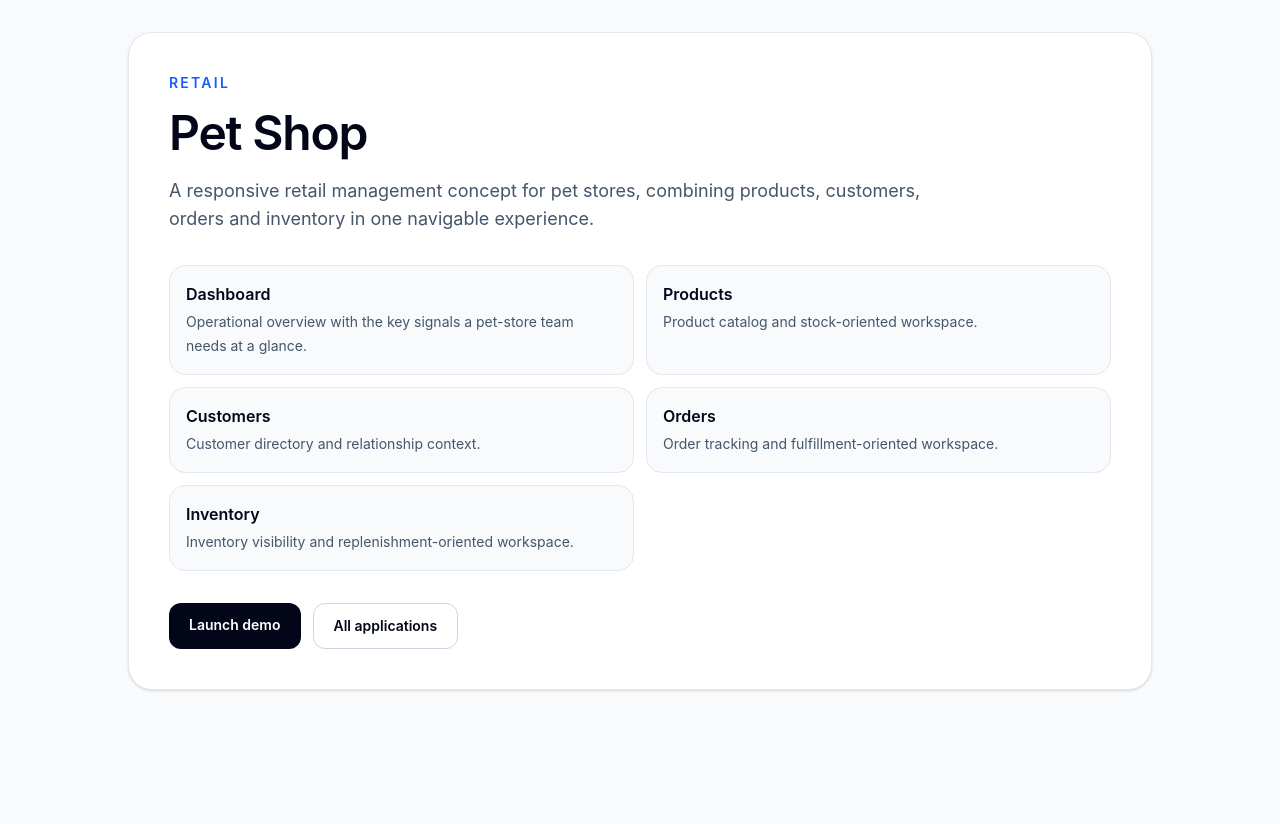
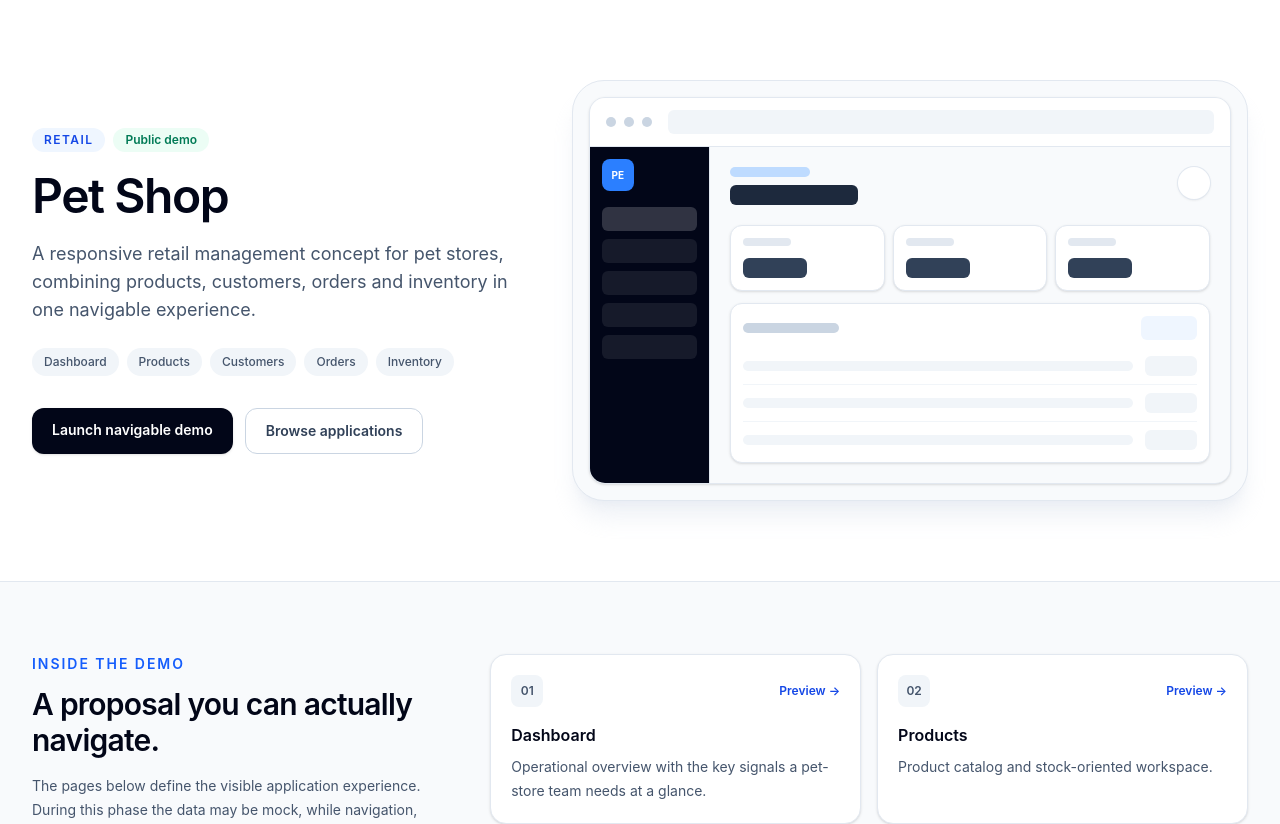
Before and after one commit to LuisHdezE/WebBlueprint, a React (Vite) app: page /apps/pet-shop in a window 1280 px wide. Shown: the top 824 px of the page. Before the commit the page ends 800 px from the top, so only its background shows below. Built offline with nearby package versions, Linux system fonts and the light colour scheme.

Commit message:
feat(u0.2): refine application presentation page

```diff
--- a/src/pages/ApplicationDetailPage.tsx
+++ b/src/pages/ApplicationDetailPage.tsx
@@ -1,5 +1,6 @@
 import { Link, Navigate, useParams } from 'react-router';
 import { getApplicationBySlug } from '@/applications/applicationRegistry';
+import { ApplicationPreview } from '@/components/applications/ApplicationPreview';
 
 export function ApplicationDetailPage() {
   const { slug } = useParams();
@@ -12,30 +13,65 @@ export function ApplicationDetailPage() {
   const firstDemoPage = application.demoPages[0];
 
   return (
-    <main className="min-h-dvh bg-slate-50 px-4 py-8 text-slate-950 sm:px-6 lg:px-8">
-      <section className="mx-auto max-w-5xl rounded-3xl border border-slate-200 bg-white p-6 shadow-sm sm:p-10">
-        <p className="text-sm font-semibold uppercase tracking-[0.16em] text-blue-600">{application.category}</p>
-        <h1 className="mt-4 text-4xl font-semibold tracking-tight sm:text-5xl">{application.name}</h1>
-        <p className="mt-5 max-w-3xl text-base leading-7 text-slate-600 sm:text-lg">{application.summary}</p>
+    <main>
+      <section className="border-b border-slate-200 bg-white">
+        <div className="mx-auto grid max-w-7xl items-center gap-10 px-4 py-14 sm:px-6 lg:grid-cols-[0.85fr_1.15fr] lg:px-8 lg:py-20">
+          <div>
+            <div className="flex flex-wrap items-center gap-2">
+              <span className="rounded-full bg-blue-50 px-3 py-1 text-xs font-semibold uppercase tracking-[0.12em] text-blue-700">{application.category}</span>
+              <span className="rounded-full bg-emerald-50 px-3 py-1 text-xs font-semibold text-emerald-700">Public demo</span>
+            </div>
+            <h1 className="mt-5 text-4xl font-semibold tracking-[-0.03em] text-slate-950 sm:text-5xl">{application.name}</h1>
+            <p className="mt-5 max-w-2xl text-base leading-7 text-slate-600 sm:text-lg">{application.summary}</p>
 
-        <div className="mt-8 grid gap-3 sm:grid-cols-2">
-          {application.demoPages.map((page) => (
-            <div key={page.id} className="rounded-2xl border border-slate-200 bg-slate-50 p-4">
-              <p className="font-semibold">{page.label}</p>
-              <p className="mt-1 text-sm leading-6 text-slate-600">{page.description}</p>
+            <div className="mt-6 flex flex-wrap gap-2">
+              {application.capabilities.map((capability) => (
+                <span key={capability} className="rounded-full bg-slate-100 px-3 py-1.5 text-xs font-medium text-slate-600">
+                  {capability}
+                </span>
+              ))}
             </div>
-          ))}
+
+            <div className="mt-8 flex flex-col gap-3 sm:flex-row">
+              {firstDemoPage ? (
+                <Link className="inline-flex justify-center rounded-xl bg-slate-950 px-5 py-3 text-sm font-semibold text-white shadow-sm hover:bg-slate-800" to={`/demo/${application.slug}/${firstDemoPage.path}`}>
+                  Launch navigable demo
+                </Link>
+              ) : null}
+              <Link className="inline-flex justify-center rounded-xl border border-slate-300 bg-white px-5 py-3 text-sm font-semibold text-slate-700 hover:bg-slate-50" to="/apps">
+                Browse applications
+              </Link>
+            </div>
+          </div>
+
+          <div className="rounded-[2rem] border border-slate-200 bg-slate-50 p-3 shadow-xl shadow-slate-200/60 sm:p-4">
+            <ApplicationPreview application={application} />
+          </div>
         </div>
+      </section>
 
-        <div className="mt-8 flex flex-wrap gap-3">
-          {firstDemoPage ? (
-            <Link className="rounded-xl bg-slate-950 px-5 py-3 text-sm font-semibold text-white" to={`/demo/${application.slug}/${firstDemoPage.path}`}>
-              Launch demo
-            </Link>
-          ) : null}
-          <Link className="rounded-xl border border-slate-300 px-5 py-3 text-sm font-semibold" to="/apps">
-            All applications
-          </Link>
+      <section className="mx-auto max-w-7xl px-4 py-14 sm:px-6 lg:px-8 lg:py-18">
+        <div className="grid gap-8 lg:grid-cols-[0.72fr_1.28fr]">
+          <div>
+            <p className="text-sm font-semibold uppercase tracking-[0.14em] text-blue-600">Inside the demo</p>
+            <h2 className="mt-3 text-3xl font-semibold tracking-tight text-slate-950">A proposal you can actually navigate.</h2>
+            <p className="mt-4 text-sm leading-6 text-slate-600">
+              The pages below define the visible application experience. During this phase the data may be mock, while navigation, information architecture and responsive behavior represent the proposal honestly.
+            </p>
+          </div>
+
+          <div className="grid gap-4 sm:grid-cols-2">
+            {application.demoPages.map((page, index) => (
+              <article key={page.id} className="rounded-2xl border border-slate-200 bg-white p-5 shadow-sm">
+                <div className="flex items-center justify-between gap-3">
+                  <span className="grid size-8 place-items-center rounded-lg bg-slate-100 text-xs font-semibold text-slate-600">{String(index + 1).padStart(2, '0')}</span>
+                  <Link className="text-xs font-semibold text-blue-700" to={`/demo/${application.slug}/${page.path}`}>Preview →</Link>
+                </div>
+                <h3 className="mt-4 font-semibold text-slate-950">{page.label}</h3>
+                <p className="mt-2 text-sm leading-6 text-slate-600">{page.description}</p>
+              </article>
+            ))}
+          </div>
         </div>
       </section>
     </main>
```
